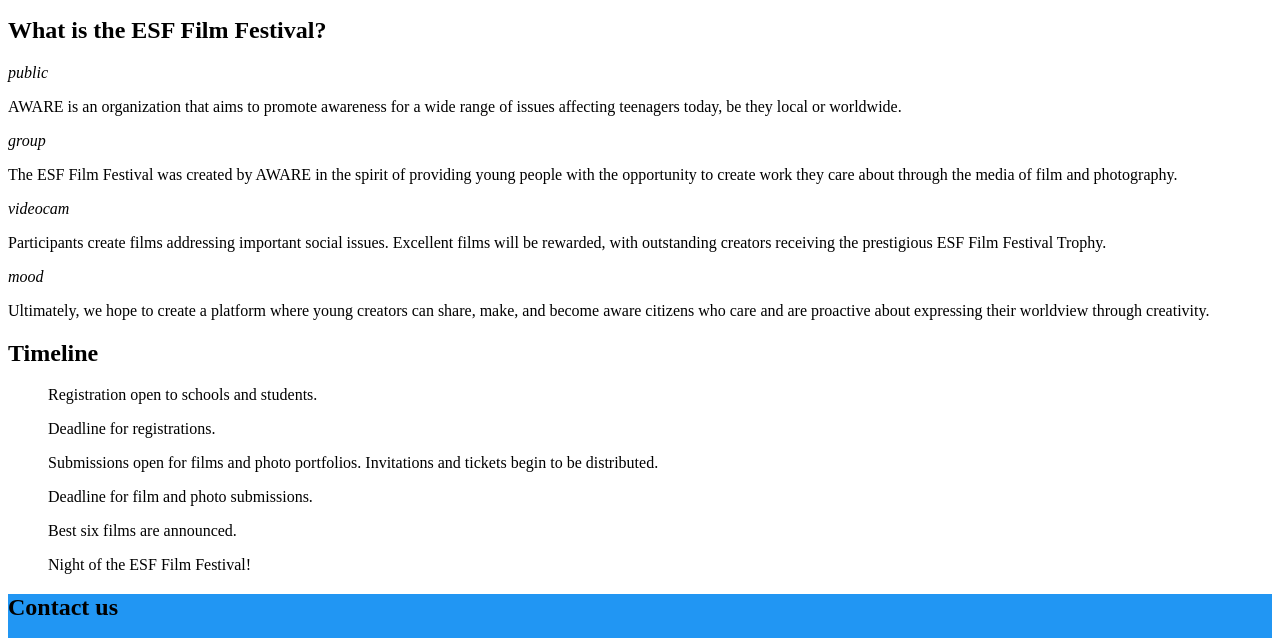
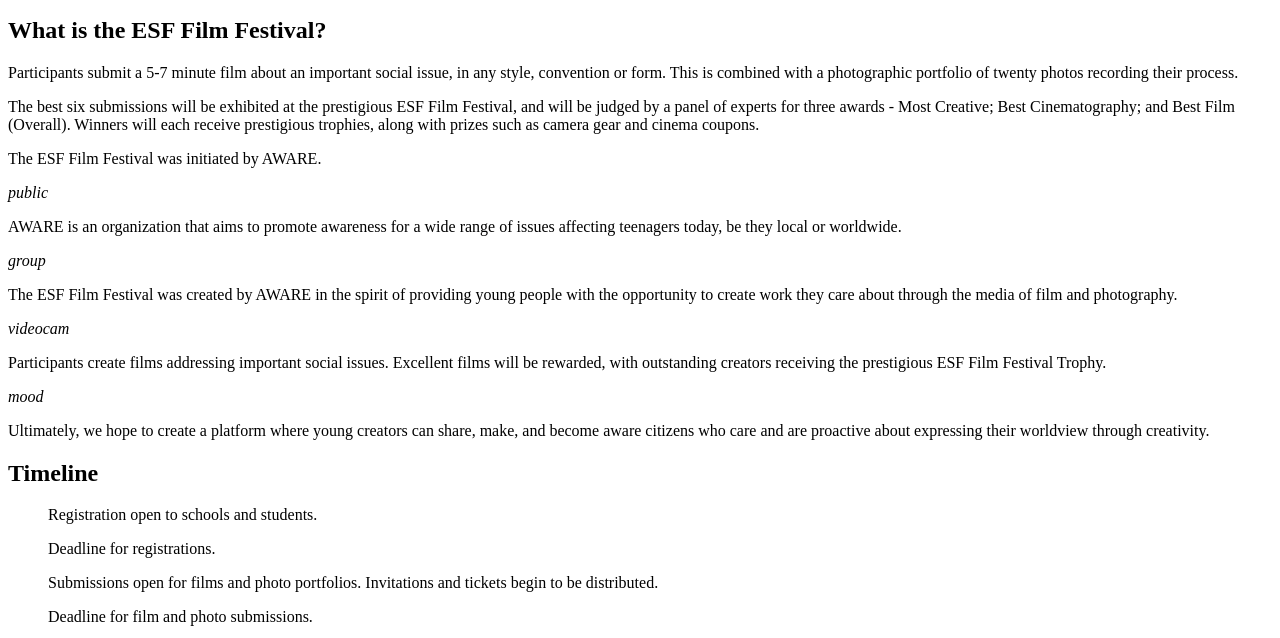
Before and after one commit to z-------------/aware-site, a plain HTML site: page index.html in a window 1280 px wide. Shown: the part 148-786 px from the top of the page. Drawn offline with Linux system fonts and the light colour scheme.

Commit message:
Add info about ESF Film Festival

```diff
--- a/css/basic.css
+++ b/css/basic.css
@@ -229,13 +229,18 @@ form button {
 
 p {
     line-height: 1.5;
-    margin: 0.5em 0;
+    margin: 0.7em 0;
     color: #E0E0E0;
 }
 
 p.small {
     color: rgba(255, 255, 255, 0.7);
     font-size: 0.8em;
+}
+
+section > p {
+    width: 700px;
+    max-width: 100%;
 }
 
 /* sections */
--- a/index.html
+++ b/index.html
@@ -61,6 +61,10 @@
         <div id="content">
             <section id="what-is-aware">
                 <h2>What is the ESF Film Festival?</h2>
+
+                <p>Participants submit a 5-7 minute film about an important social issue, in any style, convention or form. This is combined with a photographic portfolio of twenty photos recording their process.</p>
+                <p>The best six submissions will be exhibited at the prestigious ESF Film Festival, and will be judged by a panel of experts for three awards - Most Creative; Best Cinematography; and Best Film (Overall). Winners will each receive prestigious trophies, along with prizes such as camera gear and cinema coupons.</p>
+                <p>The ESF Film Festival was initiated by AWARE.</p>
 
                 <div class="grid">
 
```
